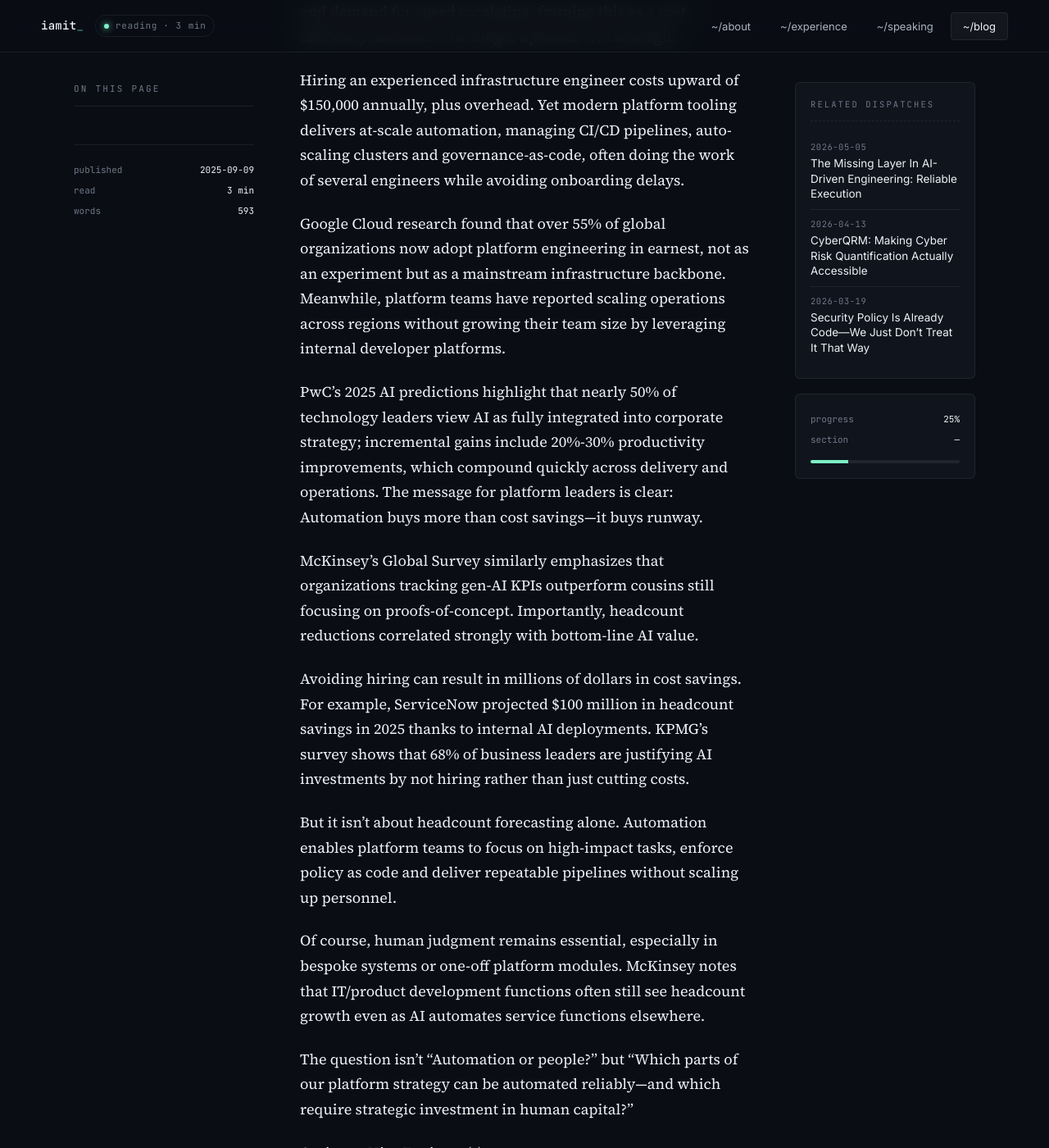
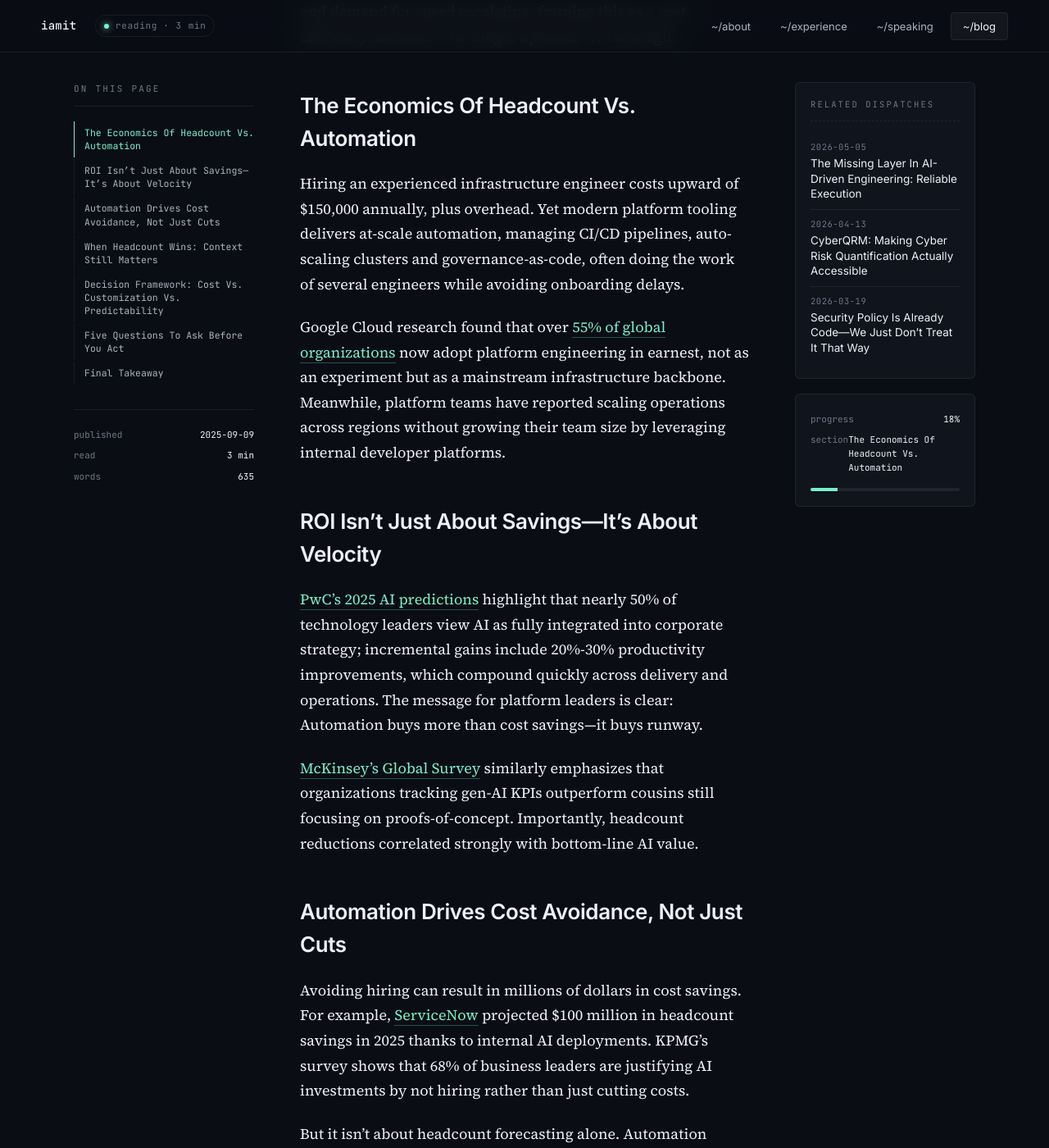
Before and after one commit to iiamit/iamit.org, a Jekyll site: the page built from _posts/2025-09-09-hire-another-engineer-or-invest-in-automation-rethinking-platform-engineering-in-the-ai-era.md, in a window 1280 px wide and 1400 px high, scrolled down 630 px. Shown: the whole window at 82% size. Built offline with Jekyll 4.4.1, drawn with Linux system fonts in a browser that asks for light colours; some of the changed text lies outside the part shown.

Commit message:
Revise article on hiring vs automation in platform engineering
Updated the article to enhance clarity and provide additional context on the economics of headcount versus automation in platform engineering. Included new sections and refined existing content to better convey strategic insights for decision-making in 2025.

```diff
--- a/_posts/2025-09-09-hire-another-engineer-or-invest-in-automation-rethinking-platform-engineering-in-the-ai-era.md
+++ b/_posts/2025-09-09-hire-another-engineer-or-invest-in-automation-rethinking-platform-engineering-in-the-ai-era.md
@@ -7,33 +7,45 @@
 
 In 2025, platform teams face a critical choice: add headcount or buy/invest in automation and deterministic tooling to scale developer velocity and control costs. With margins tightening and demand for speed escalating, framing this as a cost-efficiency decision is no longer optional—it’s strategic.
 
+## The Economics Of Headcount Vs. Automation
+
 Hiring an experienced infrastructure engineer costs upward of $150,000 annually, plus overhead. Yet modern platform tooling delivers at-scale automation, managing CI/CD pipelines, auto-scaling clusters and governance-as-code, often doing the work of several engineers while avoiding onboarding delays.
 
-Google Cloud research found that over 55% of global organizations now adopt platform engineering in earnest, not as an experiment but as a mainstream infrastructure backbone. Meanwhile, platform teams have reported scaling operations across regions without growing their team size by leveraging internal developer platforms.
+Google Cloud research found that over [55% of global organizations](https://cloud.google.com/blog/products/application-modernization/new-platform-engineering-research-report) now adopt platform engineering in earnest, not as an experiment but as a mainstream infrastructure backbone. Meanwhile, platform teams have reported scaling operations across regions without growing their team size by leveraging internal developer platforms.
 
-PwC’s 2025 AI predictions highlight that nearly 50% of technology leaders view AI as fully integrated into corporate strategy; incremental gains include 20%-30% productivity improvements, which compound quickly across delivery and operations. The message for platform leaders is clear: Automation buys more than cost savings—it buys runway.
+## ROI Isn’t Just About Savings—It’s About Velocity
 
-McKinsey’s Global Survey similarly emphasizes that organizations tracking gen‑AI KPIs outperform cousins still focusing on proofs-of-concept. Importantly, headcount reductions correlated strongly with bottom-line AI value.
+[PwC’s 2025 AI predictions](https://www.pwc.com/us/en/tech-effect/ai-analytics/ai-predictions.html) highlight that nearly 50% of technology leaders view AI as fully integrated into corporate strategy; incremental gains include 20%-30% productivity improvements, which compound quickly across delivery and operations. The message for platform leaders is clear: Automation buys more than cost savings—it buys runway.
 
-Avoiding hiring can result in millions of dollars in cost savings. For example, ServiceNow projected $100 million in headcount savings in 2025 thanks to internal AI deployments. KPMG’s survey shows that 68% of business leaders are justifying AI investments by not hiring rather than just cutting costs.
+[McKinsey’s Global Survey](https://www.mckinsey.com/capabilities/quantumblack/our-insights/the-state-of-ai) similarly emphasizes that organizations tracking gen‑AI KPIs outperform cousins still focusing on proofs-of-concept. Importantly, headcount reductions correlated strongly with bottom-line AI value.
+
+## Automation Drives Cost Avoidance, Not Just Cuts
+
+Avoiding hiring can result in millions of dollars in cost savings. For example, [ServiceNow](https://www.axios.com/2025/07/24/artificial-intelligence-servicenow-hiring) projected $100 million in headcount savings in 2025 thanks to internal AI deployments. KPMG’s survey shows that 68% of business leaders are justifying AI investments by not hiring rather than just cutting costs.
 
 But it isn’t about headcount forecasting alone. Automation enables platform teams to focus on high-impact tasks, enforce policy as code and deliver repeatable pipelines without scaling up personnel.
 
-Of course, human judgment remains essential, especially in bespoke systems or one-off platform modules. McKinsey notes that IT/product development functions often still see headcount growth even as AI automates service functions elsewhere.
+## When Headcount Wins: Context Still Matters
+
+Of course, human judgment remains essential, especially in bespoke systems or one-off platform modules. [McKinsey](https://www.mckinsey.com/capabilities/quantumblack/our-insights/the-state-of-ai) notes that IT/product development functions often still see headcount growth even as AI automates service functions elsewhere.
 
 The question isn’t “Automation or people?” but “Which parts of our platform strategy can be automated reliably—and which require strategic investment in human capital?”
 
-Option 1: Hire Engineer(s)
+## Decision Framework: Cost Vs. Customization Vs. Predictability
 
-Pros: Offers deep understanding of internal systems and provides flexibility for custom development. Cons: High cost, longer onboarding times and limited ability to scale rapidly.
+**Option 1: Hire Engineer(s)**
 
-Option 2: Buy Or Build Internal Tooling
+**Pros:** Offers deep understanding of internal systems and provides flexibility for custom development. **Cons:** High cost, longer onboarding times and limited ability to scale rapidly.
 
-Pros: Enables predictable automation, scales faster and reduces operational overhead. Cons: May require upfront effort to build or integrate into existing workflows.
+**Option 2: Buy Or Build Internal Tooling**
 
-Option 3: Hybrid Approach
+**Pros:** Enables predictable automation, scales faster and reduces operational overhead. **Cons:** May require upfront effort to build or integrate into existing workflows.
 
-Pros: Combines the strengths of both human expertise and automation. Cons: Requires clear governance, well-defined roles and disciplined implementation to avoid overlap or inefficiency.
+**Option 3: Hybrid Approach**
+
+**Pros:** Combines the strengths of both human expertise and automation. **Cons:** Requires clear governance, well-defined roles and disciplined implementation to avoid overlap or inefficiency.
+
+## Five Questions To Ask Before You Act
 
 - What repeatable tasks are costing developer or platform time?
 
@@ -45,6 +57,8 @@
 
 - Are we reinvesting labor savings into strategic human roles rather than just reducing headcount?
 
+## Final Takeaway
+
 The modern platform decision isn’t "more engineers or more AI"; it's targeted investment in automation that multiplies team output, reduces cost at scale and accelerates velocity. Equip platform engineers with tooling that functions like a force multiplier. Use headcount strategically for new problems, not the same problems repeated.
 
 In 2025, organizations that treat platform engineering as a product-led, AI-augmented function—not simply a tribal group of ops-days—will win. The choice to hire or automate isn’t binary. It’s a design question, and the right balance sets the foundation for long-term scale.
```
